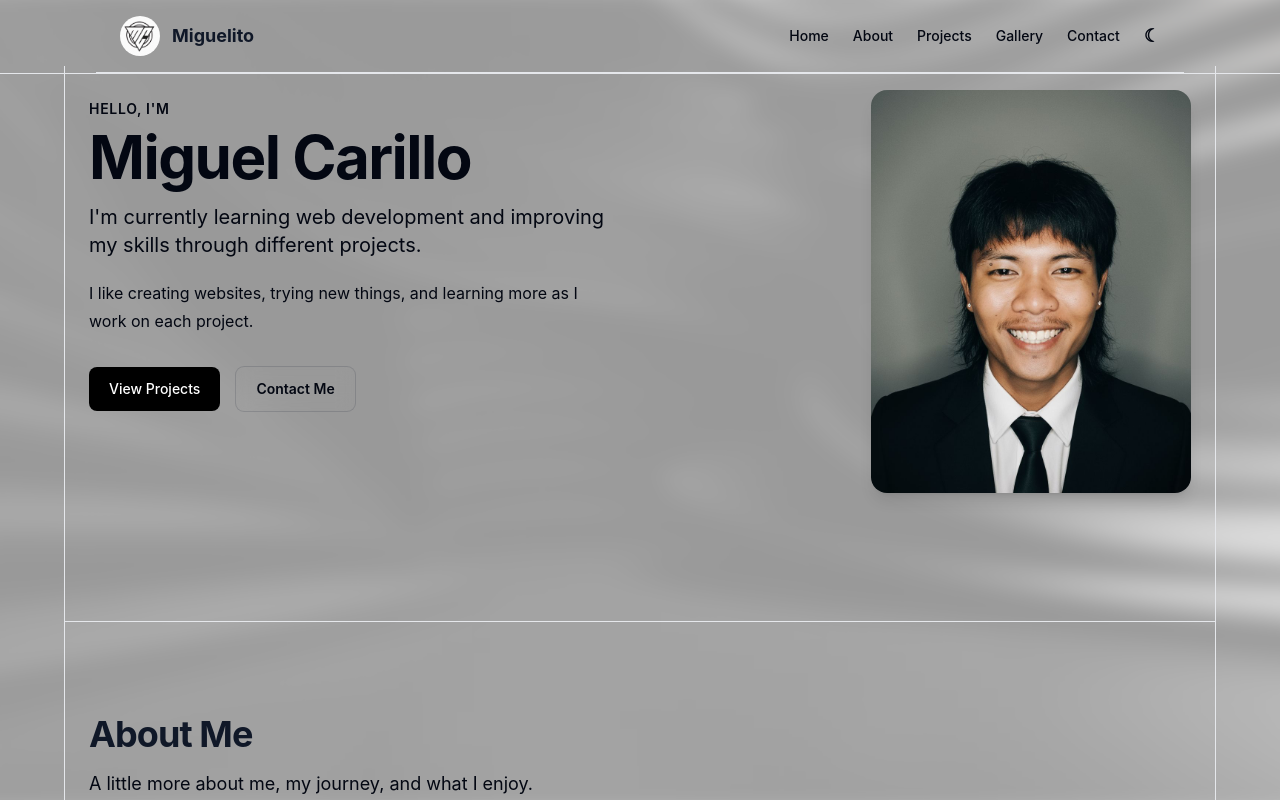
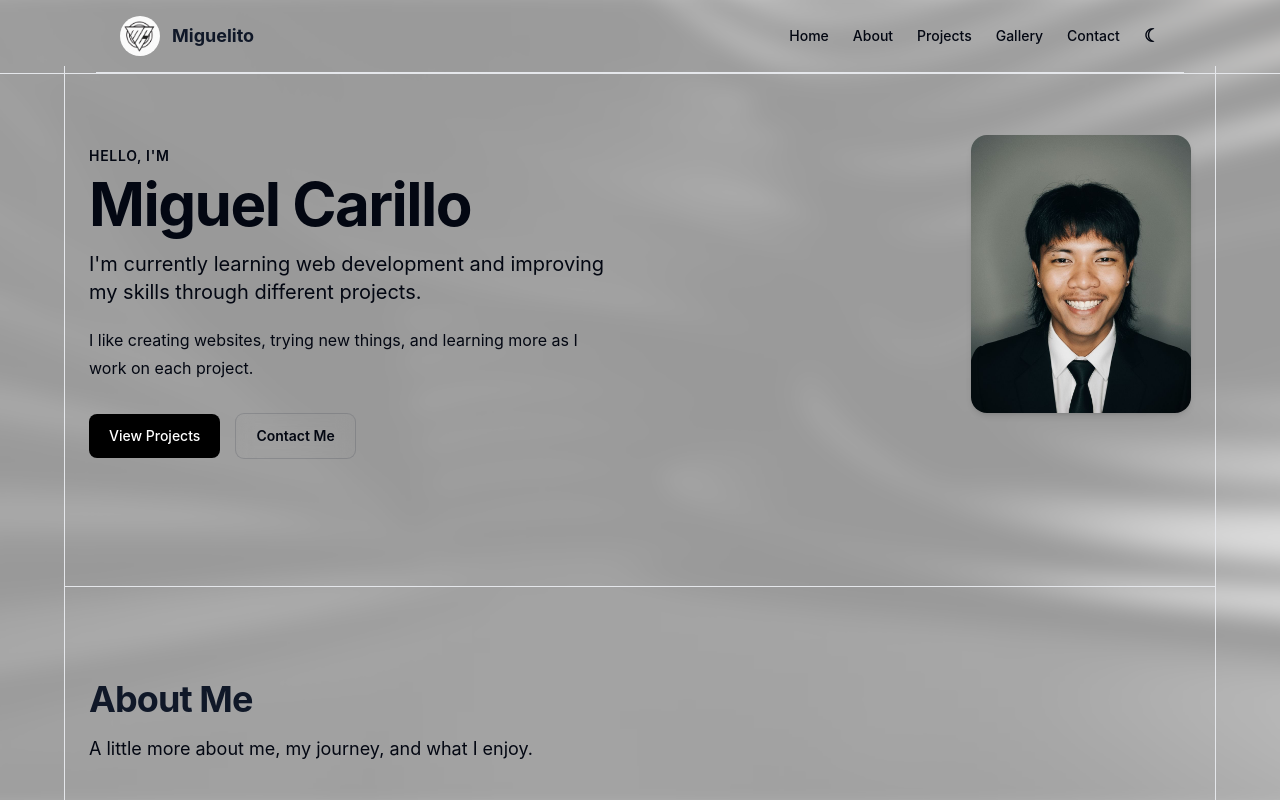
Before and after one commit to Miguelito-77gil/prelim-proj, a React (Vite) app: page / in a window 1280 px wide. Shown: the top 800 px of the page. Built offline with nearby package versions, Linux system fonts and the light colour scheme.

Commit message:
Add files via upload

```diff
--- a/src/sections/home/HomeSection.jsx
+++ b/src/sections/home/HomeSection.jsx
@@ -9,8 +9,8 @@ function HomeSection() {
           <div className="grid items-center gap-10 pt-0 pb-12 md:grid-cols-2 md:gap-12 md:pt-2 md:pb-16">
 
           {/* Hero Text */}
-            <div className="-mt-10 pt-2 md:-mt-16">
-            <p className="text-sm font-semibold uppercase tracking-wider text-gray-950 dark:text-gray-400">
+            <div className="mt-10 pt-2 md:mt-16">
+            <p className="text-sm font-semibold uppercase tracking-wider text-gray-950 dark:text-gray-300">
               Hello, I'm
             </p>
 
@@ -35,7 +35,8 @@ function HomeSection() {
 
               <Button
                       href="/#contact"
-                        className="bg-transparent text-gray-950 font-semibold ring-1 ring-gray-900/15 backdrop-blur-sm transition hover:bg-white/20 dark:text-white dark:ring-white/20 dark:hover:bg-white/10"
+                        className="bg-transparent text-gray-950 font-semibold ring-1 ring-gray-900/15 backdrop-blur-sm
+                        transition hover:bg-white/20 dark:text-white dark:ring-white/20 dark:hover:bg-white/10"
                    >
                    Contact Me
                       </Button>
@@ -45,10 +46,10 @@ function HomeSection() {
           {/* Hero Image */}
           <div className="flex justify-center pt-2 md:justify-end md:pt-4">
             <img
-              src={heroImage}
-              alt="Miguel Carillo"
-              className="w-full max-w-[260px] rounded-2xl object-cover shadow-lg sm:max-w-xs"
-            />
+                 src={heroImage}
+                alt="Miguel Carillo"
+                  className="w-full max-w-[190px] rounded-2xl object-cover shadow-md sm:max-w-[220px]"
+                    />
           </div>
 
         </div>
```
